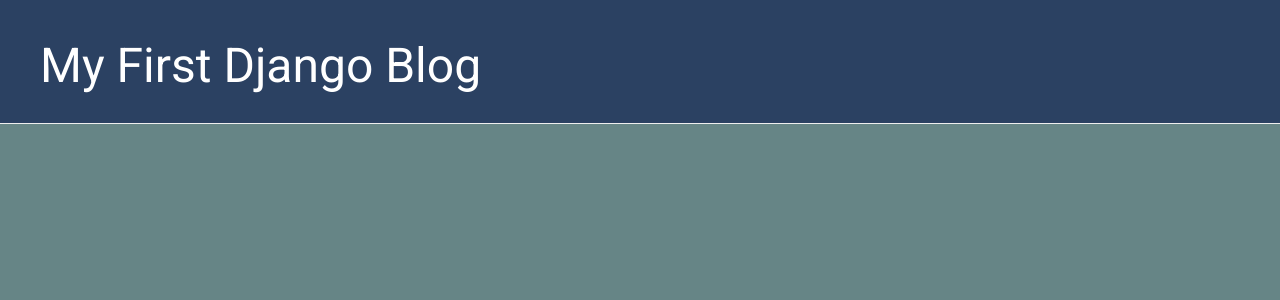
After one commit to rasbarnechow/my-first-blog, a Django app: template blog/templates/blog/base.html in a window 1280 px wide. The commit adds this page. Shown: the top 300 px of the page. Run offline with Django 3.2, Linux system fonts and the light colour scheme; the template is opened without the code that fills it, so the values that code supplies are empty; some libraries are stand-ins or nearby versions.

Commit message:
Added view and template for detailed blog posts as well as css

```diff
--- /dev/null
+++ b/blog/static/css/blog.css
@@ -0,0 +1,56 @@
+h1 a, h2 a {
+    color: #004B70
+}
+
+body {
+    background: #668586;
+}
+
+.page-header {
+    background-color: #2B4162;
+    margin-top: 0;
+    padding: 20px 20px 20px 40px;
+}
+
+.page-header h1, .page-header h1 a, .page-header h1 a:visited, .page-header h1 a:active {
+    color: #ffffff;
+    font-size: 36pt;
+    text-decoration: none;
+}
+
+.content {
+    margin-left: 40px;
+    color: #ffffff;
+}
+
+h1, h2, h3, h4 {
+    font-family: 'Roboto', sans-serif, cursive;
+}
+
+.date {
+    color: #ffffff;
+}
+
+.save {
+    float: right;
+}
+
+.post-form textarea, .post-form input {
+    width: 100%;
+}
+
+.top-menu, .top-menu:hover, .top-menu:visited {
+    color: #ffffff;
+    float: right;
+    font-size: 26pt;
+    margin-right: 20px;
+}
+
+.post {
+    margin-bottom: 70px;
+    color:#30011E
+}
+
+.post h2 a, .post h2 a:visited {
+    color: #000000;
+}
--- /dev/null
+++ b/blog/templates/blog/base.html
@@ -0,0 +1,30 @@
+{% load static %}
+<!DOCTYPE html>
+<html>
+<head>
+    <meta charset="utf-8" />
+    <meta http-equiv="X-UA-Compatible" content="IE=edge">
+    <title>My First Django Blog</title>
+    <meta name="viewport" content="width=device-width, initial-scale=1">
+    <link rel="stylesheet" href="//maxcdn.bootstrapcdn.com/bootstrap/3.2.0/css/bootstrap.min.css">
+    <link rel="stylesheet" href="//maxcdn.bootstrapcdn.com/bootstrap/3.2.0/css/bootstrap-theme.min.css">
+    <link rel="stylesheet" href="{% static 'css/blog.css' %}">
+    <link href="https://fonts.googleapis.com/css?family=Roboto" rel="stylesheet" type="text/css">
+</head>
+
+<body>
+    <div class="page-header">
+        <h1><a href="/">My First Django Blog</a></h1>
+    </div>
+
+<div class="content container">
+    <div class="row">
+        <div class="col-md-8">
+            {% block content %}
+            {% endblock %}
+        </div>
+    </div>
+</div>
+</body>
+
+</html>
--- a/blog/urls.py
+++ b/blog/urls.py
@@ -3,4 +3,5 @@ from . import views
 
 urlpatterns = [
     path('', views.post_list, name='post_list'),
+    path('post/<int:pk>/', views.post_detail, name='post_detail'),
 ]
--- a/blog/views.py
+++ b/blog/views.py
@@ -1,4 +1,4 @@
-from django.shortcuts import render
+from django.shortcuts import render, get_object_or_404
 from django.utils import timezone
 from .models import Post
 
@@ -7,3 +7,7 @@ from .models import Post
 def post_list(request):
     posts = Post.objects.filter(published_date__lte=timezone.now()).order_by('published_date')
     return render(request, 'blog/post_list.html', {'posts': posts})
+
+def post_detail(request, pk):
+    post = get_object_or_404(Post, pk=pk)
+    return render(request, 'blog/post_detail.html', {'post': post})
```
Also changed, not shown: blog/templates/blog/post_detail.html (added, +13 -0 lines), blog/templates/blog/post_list.html (+12 -37 lines).
